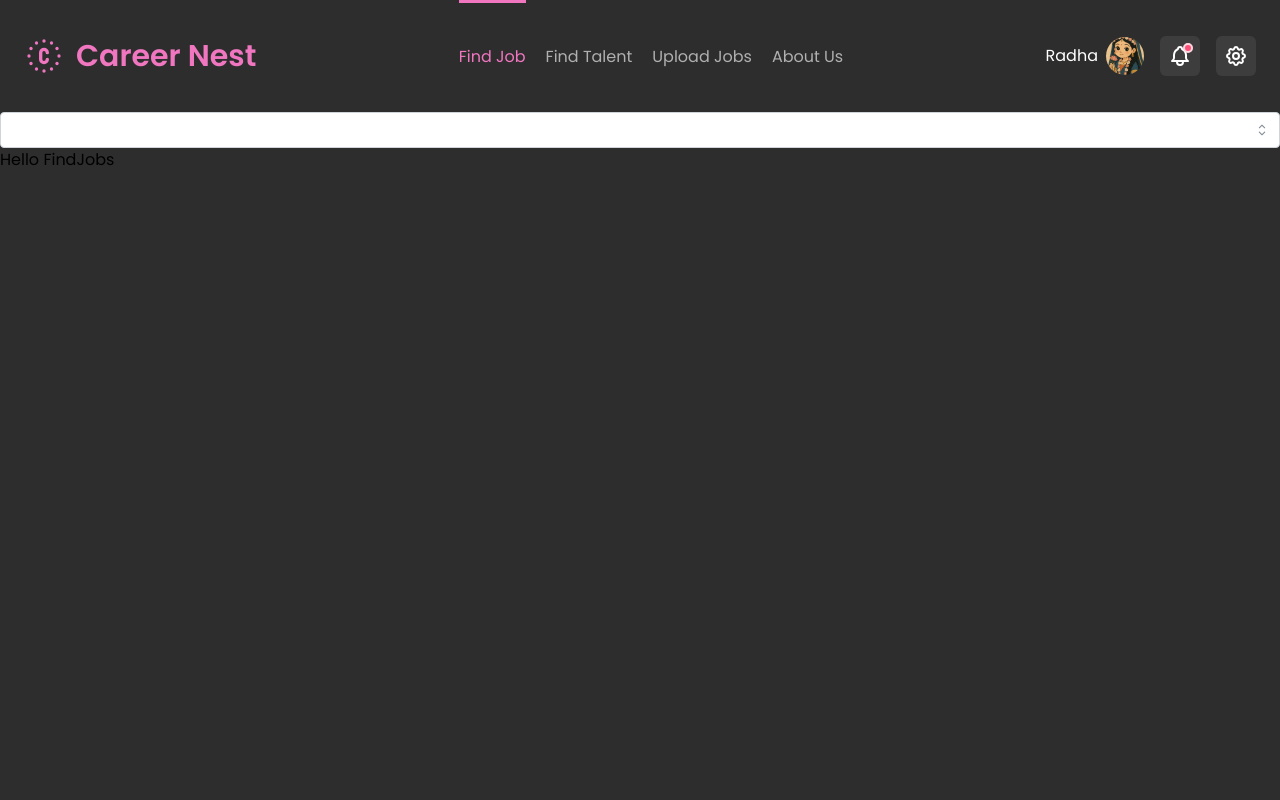
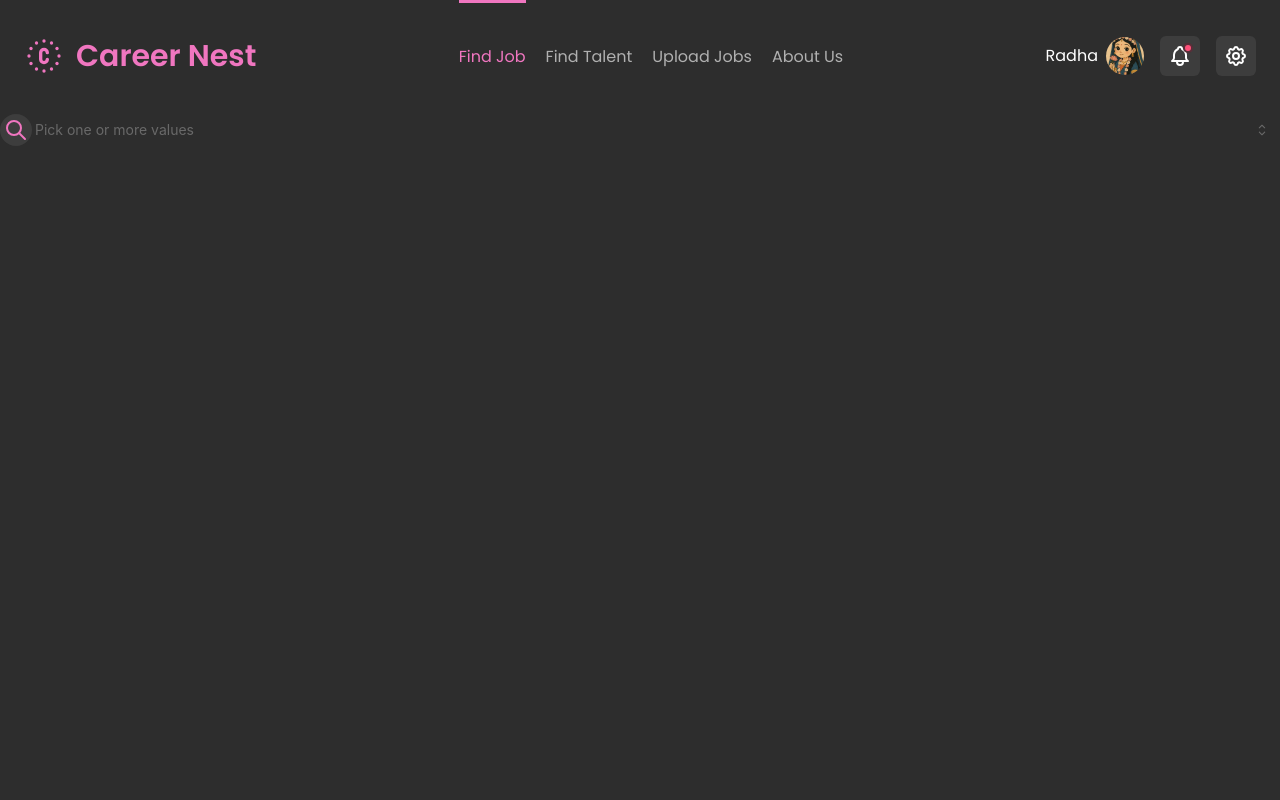
Before and after one commit to garvsharma12/CareerNest, a React (Create React App) app in the folder Career-nest-frontend/: page /find-jobs in a window 1280 px wide. Shown: the top 800 px of the page. Built offline with nearby package versions, Linux system fonts and the light colour scheme; a web font is replaced by a local one.

Commit message:
Refactor MultiSelect component, update SearchBar integration, enhance Tailwind styles, and improve UI/UX for dropdown and input interactions.

```diff
--- a/Career-nest-frontend/src/App.tsx
+++ b/Career-nest-frontend/src/App.tsx
@@ -40,7 +40,7 @@ function App() {
     primaryShade: 5,
   })
   return (
-    <MantineProvider theme={theme}>
+    <MantineProvider defaultColorScheme='dark' theme={theme}>
       <BrowserRouter>
         <Header/>
         <Routes>
--- a/Career-nest-frontend/src/FindJobs/MultiSelect.tsx
+++ b/Career-nest-frontend/src/FindJobs/MultiSelect.tsx
@@ -1,4 +1,5 @@
-import { CheckIcon, Combobox, Group, Pill, PillsInput, useCombobox } from '@mantine/core';
+import { Checkbox, Combobox, Group, Pill, PillsInput, useCombobox, Input } from '@mantine/core';
+import { IconSearch } from '@tabler/icons-react';
 import { useState } from 'react';
 
 const groceries = ['🍎 Apples', '🍌 Bananas', '🥦 Broccoli', '🥕 Carrots', '🍫 Chocolate'];
@@ -31,18 +32,20 @@ const MultiSelect = () => {
   const handleValueRemove = (val: string) =>
     setValue((current) => current.filter((v) => v !== val));
 
-  const values = value.map((item) => (
-    <Pill key={item} withRemoveButton onRemove={() => handleValueRemove(item)}>
-      {item}
-    </Pill>
-  ));
+  const values = value
+    .slice(0,1)
+    .map((item) => (
+      <Pill key={item} withRemoveButton onRemove={() => handleValueRemove(item)}>
+        {item}
+      </Pill>
+    ));
 
   const options = data
     .filter((item) => item.toLowerCase().includes(search.trim().toLowerCase()))
     .map((item) => (
       <Combobox.Option value={item} key={item} active={value.includes(item)}>
         <Group gap="sm">
-          {value.includes(item) ? <CheckIcon size={12} /> : null}
+          <Checkbox size="xs" color='cerise.3' checked={value.includes(item)} readOnly aria-hidden />
           <span>{item}</span>
         </Group>
       </Combobox.Option>
@@ -51,33 +54,34 @@ const MultiSelect = () => {
   return (
     <Combobox store={combobox} onOptionSubmit={handleValueSelect} withinPortal={false}>
       <Combobox.DropdownTarget>
-        <PillsInput onClick={() => combobox.openDropdown()}>
+        <PillsInput variant="unstyled" rightSection={<Combobox.Chevron />} onClick={() => combobox.toggleDropdown()}
+        leftSection={
+          <div className='text-cerise-400 p-1 bg-mine-shaft-900 rounded-full mr-1'><IconSearch /></div>
+        }
+        >
           <Pill.Group>
-            {values}
+            {value.length > 0 ? (
+              <>
+                {values}
+                {value.length > 1 && (
+                  <Pill>+{value.length - 1} more</Pill>
+                )}
+              </>
+            ) : (
+              <Input.Placeholder>Pick one or more values</Input.Placeholder>
+            )}
 
-            <Combobox.EventsTarget>
-              <PillsInput.Field
-                onFocus={() => combobox.openDropdown()}
-                onBlur={() => combobox.closeDropdown()}
-                value={search}
-                placeholder="Search values"
-                onChange={(event) => {
-                  combobox.updateSelectedOptionIndex();
-                  setSearch(event.currentTarget.value);
-                }}
-                onKeyDown={(event) => {
-                  if (event.key === 'Backspace' && search.length === 0 && value.length > 0) {
-                    event.preventDefault();
-                    handleValueRemove(value[value.length - 1]);
-                  }
-                }}
-              />
-            </Combobox.EventsTarget>
+
           </Pill.Group>
         </PillsInput>
       </Combobox.DropdownTarget>
 
       <Combobox.Dropdown>
+        <Combobox.Search
+          value={search}
+          onChange={(event) => setSearch(event.currentTarget.value)}
+          placeholder="Search groceries"
+          />
         <Combobox.Options>
           {options}
 
--- a/Career-nest-frontend/src/FindJobs/SearchBar.tsx
+++ b/Career-nest-frontend/src/FindJobs/SearchBar.tsx
@@ -1,4 +1,4 @@
-import { MultiSelect } from "@mantine/core";
+import MultiSelect from "./MultiSelect";
 
 const SearchBar = () => {
     return (
--- a/Career-nest-frontend/src/Pages/FindJobs.tsx
+++ b/Career-nest-frontend/src/Pages/FindJobs.tsx
@@ -4,7 +4,6 @@ const FindJobs = () => {
     return(
         <div className="min-h-[100vh] bg-mine-shaft-950 font-[poppins]">
             <SearchBar />
-            <div>Hello FindJobs</div>
         </div>
     )
 };
--- a/Career-nest-frontend/src/index.tailwind.css
+++ b/Career-nest-frontend/src/index.tailwind.css
@@ -282,6 +282,9 @@
   .mt-20 {
     margin-top: calc(var(--spacing) * 20);
   }
+  .mr-1 {
+    margin-right: calc(var(--spacing) * 1);
+  }
   .mb-0 {
     margin-bottom: calc(var(--spacing) * 0);
   }
@@ -476,6 +479,9 @@
       margin-block-start: calc(calc(var(--spacing) * 3) * var(--tw-space-y-reverse));
       margin-block-end: calc(calc(var(--spacing) * 3) * calc(1 - var(--tw-space-y-reverse)));
     }
+  }
+  .rounded {
+    border-radius: 0.25rem;
   }
   .rounded-full {
     border-radius: calc(infinity * 1px);
```
